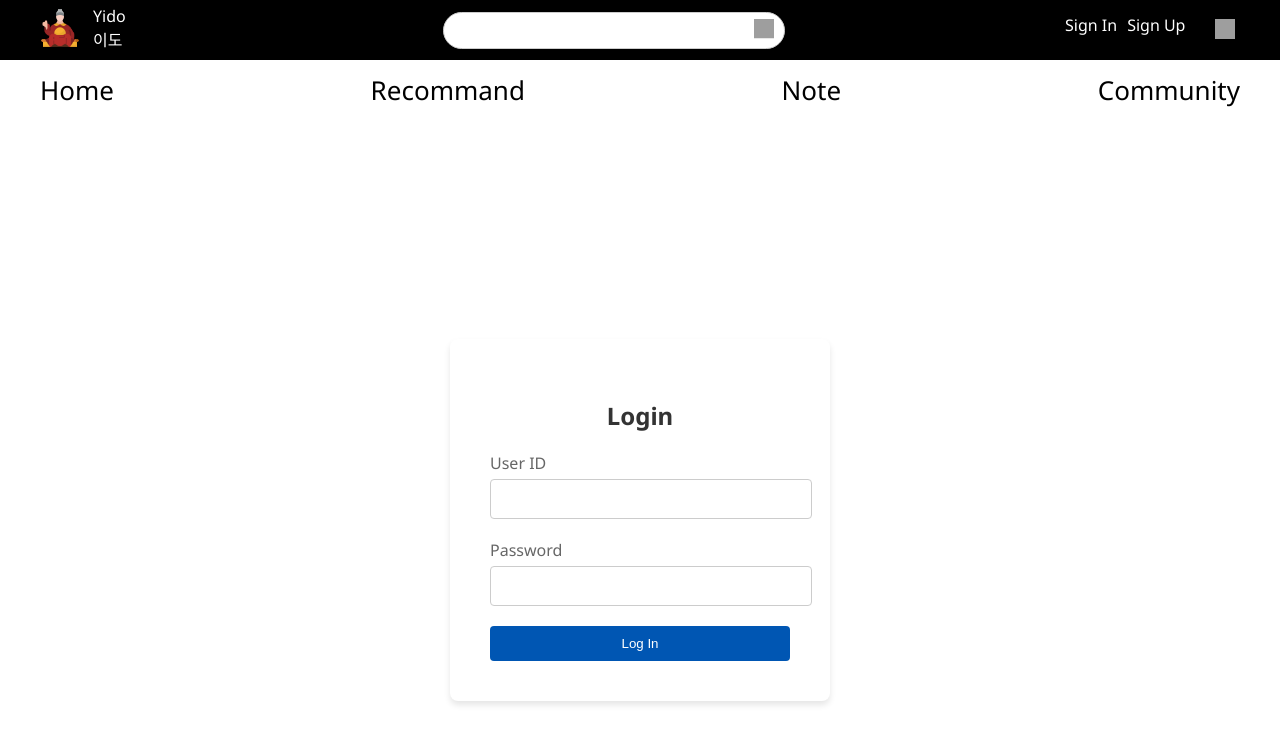
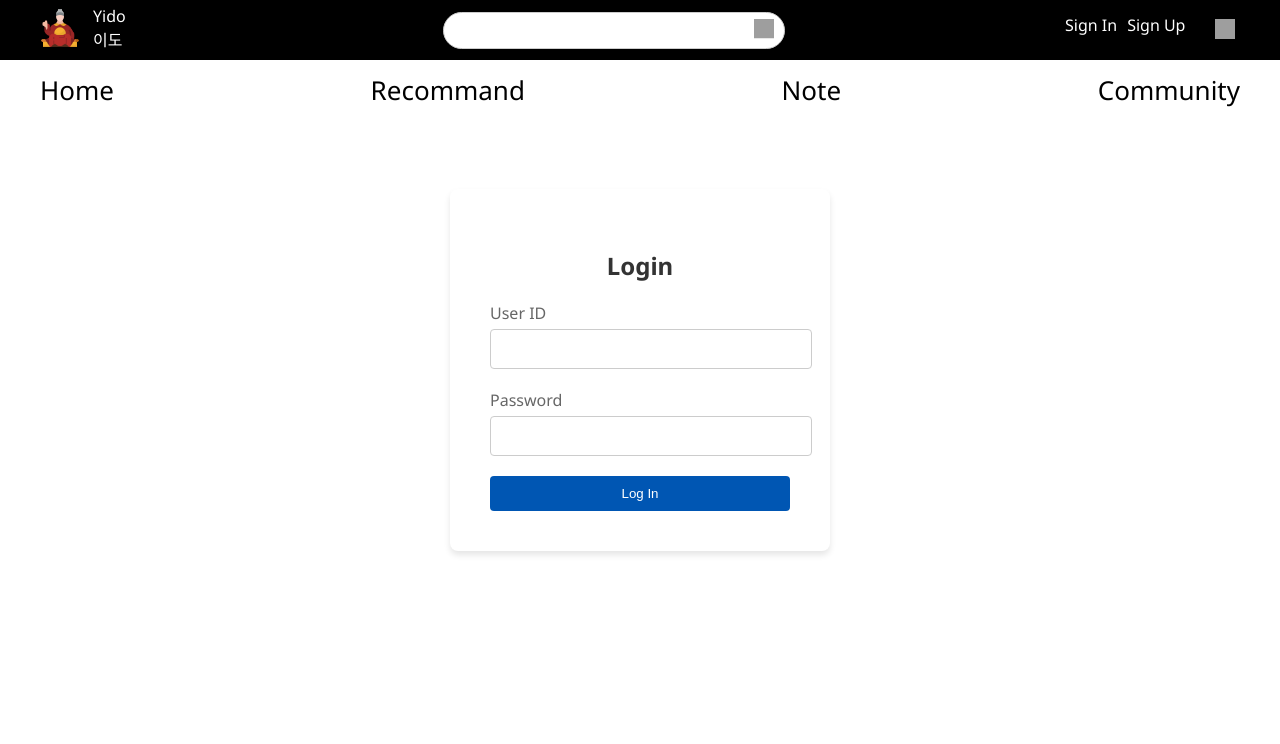
Before and after one commit to minu0897/capstone-yido, a React (Create React App) app: page /Login in a window 1280 px wide. Shown: the top 744 px of the page. Built offline with nearby package versions, Linux system fonts and the light colour scheme; grey boxes are pictures that could not be loaded.

Commit message:
login css

```diff
--- a/src/components/common/header/Header.jsx
+++ b/src/components/common/header/Header.jsx
@@ -56,8 +56,8 @@ const Header = () => {
         </form>
 
           {user ? (
-          <div>
-            <span style={{color:'white', marginLeft: '280px',width:"50px",marginTop:'5px', textDecoration:'none'}}>Hello, {user.username}</span> {/* 로그인한 사용자의 이름 표시 */}
+          <div style={{display:"flex"}}>
+            <span style={{overflow:"hidden", color:'white', marginLeft: '250px',width:"AuthContext",marginTop:'5px',textAlign:"right", textDecoration:'none'}}>Hello,aaaaa{user.username}</span> {/* 로그인한 사용자의 이름 표시 */}
             <button onClick={handleLogout} style={{color:'white', marginLeft: '10px',width:"70px",marginTop:'5px', textDecoration:'none'}}>Logout</button>
           </div>
         ) : (
--- a/src/pages/Login/Login.css
+++ b/src/pages/Login/Login.css
@@ -3,7 +3,7 @@
     display: flex;
     justify-content: center;
     align-items: center;
-    height: 100vh; /* Full viewport height */
+    height: 500px; /* Full viewport height */
     background-color: white;
   }
 
```
